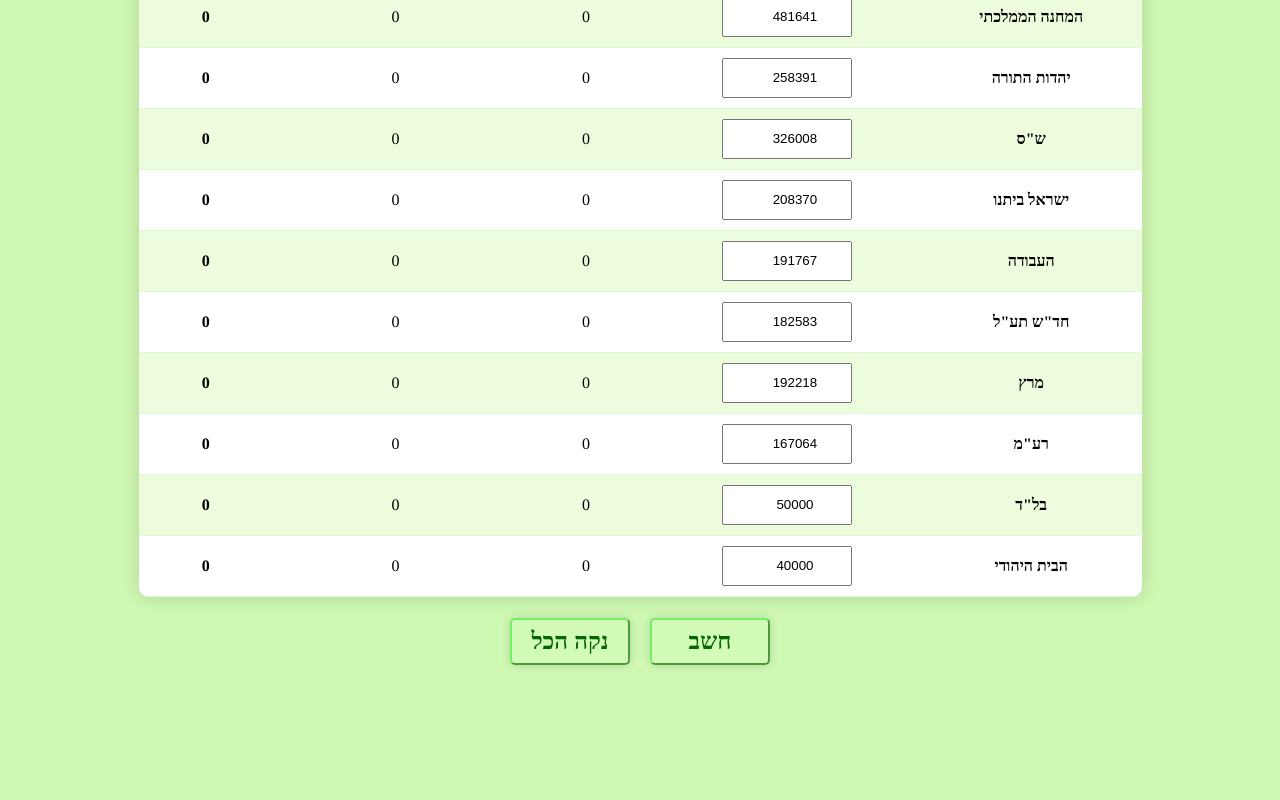
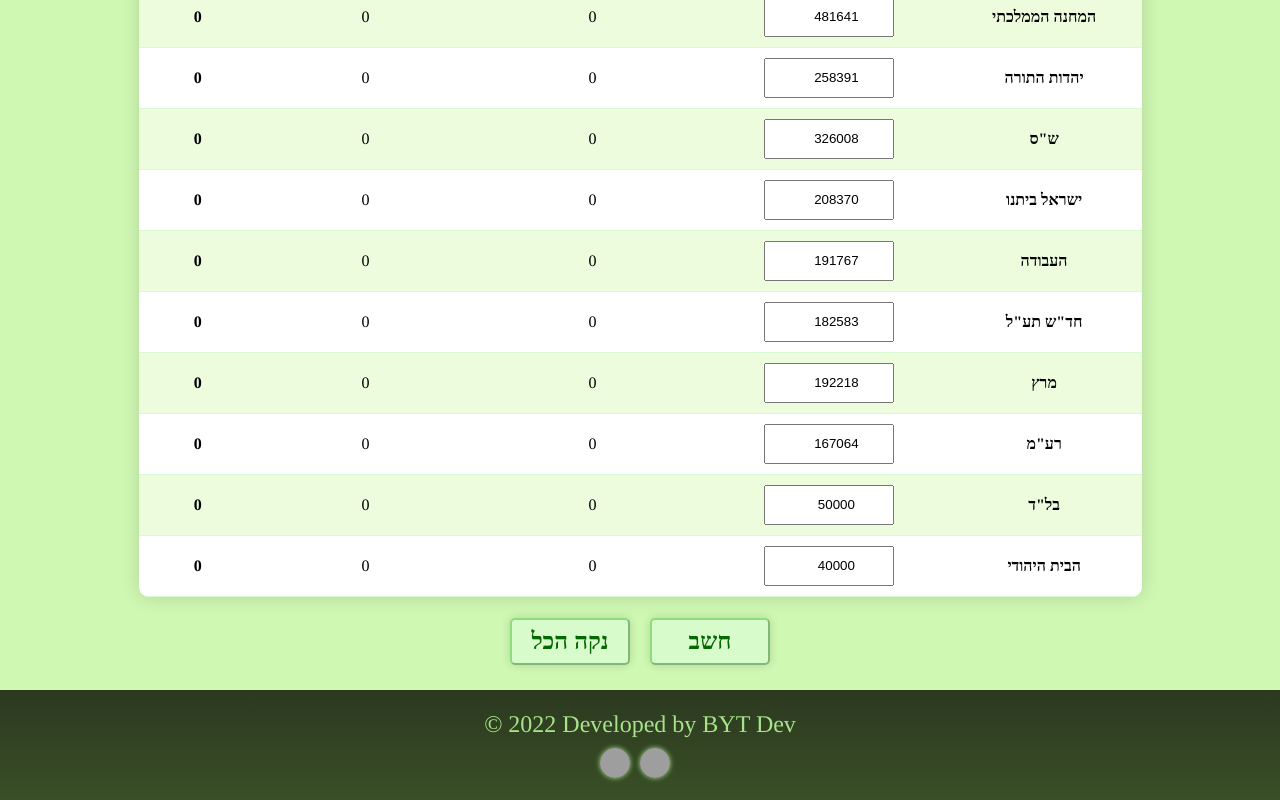
Before and after one commit to bytdev2022/bader-ofer-calculator, a React (Create React App) app: page / in a window 1280 px wide. Shown: the part 390-1190 px from the top of the page. Before the commit the page ends 1070 px from the top, so only its background shows below. Built offline with nearby package versions, Linux system fonts and the light colour scheme; grey boxes are pictures that could not be loaded; a web font is replaced by a local one.

Commit message:
footer css

```diff
--- a/src/App.css
+++ b/src/App.css
@@ -33,13 +33,6 @@
   background-color: rgb(224, 250, 198);
 }
 
-
-/*
-.border-data {
-  border-right: 1px outset rgba(197, 243, 177, 0.6);
-}*/
-
-
 #main-container{
   display: flex;
   flex-direction: column;
@@ -63,13 +56,29 @@
   direction: rtl;
   text-align: center;
 }
+
+footer {
+  text-align: center;
+  align-items: center;
+  display: flex;
+  justify-content: center;
+  padding: 5px;
+  background: linear-gradient(rgba(33, 45, 22, 0.94), rgba(56, 77, 37, 0.99)) ;
+  margin-top: 10px;
+  height: 100px;
+  color: #a8e38a;
+  font-family: 'Tinos', serif;
+  font-size: 1.5em;
+
+}
+
 button {
   width: 120px;
   height: auto;
   text-align: center;
-  background-color: rgba(216, 255, 192, 0.5); /* Green */
+  background: rgba(221, 252, 217, 0.64);
   color: #056702;
-  border: 2px outset #70F161;
+  border: 2px outset rgba(41, 182, 25, 0.44);
   padding: 8px 16px;
   margin: 10px;
   text-decoration: none;
@@ -85,15 +94,42 @@
 
 }
 button:hover {
-  background-color: #70F161;
-  color: white;
+  background-color: #95d58c;
+  color: #f1f6ed;
 }
+
+
+#links{
+  display: flex;
+  justify-content: center;
+}
+
+a {
+  margin-right: 10px;
+  margin-top: 10px;
+  cursor: pointer;
+}
+
+img{
+  display: block;
+  height: 30px;
+  width: 30px;
+  border-radius: 50%;
+  box-shadow: 0 0 5px #a8e38a;
+  transition: all 700ms;
+}
+
+img:hover{
+  box-shadow: 0 0 15px #a8e38a;
+}
+
 input {
   padding: 3px;
   width: 120px;
   height: 30px;
-  text-align: center;
+  text-align: center
 }
+
 #header {
   font-size: 3em;
 }
@@ -104,7 +140,7 @@
 .block {
   font-family: 'Bona Nova', serif;
   font-size: 1.8em;
-  color: #45b235;
+  color: #3b7533;
 }
 
 @media (max-width: 500px) {
--- a/src/App.js
+++ b/src/App.js
@@ -192,6 +192,7 @@
         ],
         results: false,
     }
+
     calculate = () => {
         this.state.partiesResults.forEach((party) => {
             party.mandates = 0;
@@ -227,8 +228,8 @@
             let votesPerMandate = groups[i].votes / groupMandates;
             for (let j = 0; j < groups[i].names.length; j++) {
                 let partyIndex = partiesOverBlockageThreshold.findIndex(party => party.name === groups[i].names[j])
-                if (partyIndex >= 0){
-                    if (partiesOverBlockageThreshold[partyIndex].mandates < Math.floor(partiesOverBlockageThreshold[partyIndex].votes / votesPerMandate)){
+                if (partyIndex >= 0) {
+                    if (partiesOverBlockageThreshold[partyIndex].mandates < Math.floor(partiesOverBlockageThreshold[partyIndex].votes / votesPerMandate)) {
                         partiesOverBlockageThreshold[partyIndex].moreMandates += 1;
                     }
                     partiesOverBlockageThreshold[partyIndex].next_mandate_votes_per_mandate = partiesOverBlockageThreshold[partyIndex].votes / (partiesOverBlockageThreshold[partyIndex].mandates + partiesOverBlockageThreshold[partyIndex].moreMandates + 1);
@@ -250,9 +251,9 @@
         })
     }
 
-    updateGroupsFromParties = (partiesOverBlockageThreshold)=>{
-        for (let i =0; i < groups.length; i++){
-            let group = partiesOverBlockageThreshold.filter((party)=> groups[i]["names"].includes(party["name"]))
+    updateGroupsFromParties = (partiesOverBlockageThreshold) => {
+        for (let i = 0; i < groups.length; i++) {
+            let group = partiesOverBlockageThreshold.filter((party) => groups[i]["names"].includes(party["name"]))
             groups[i]["votes"] = this.sumOfPropertyInObjectsArray(group, ["votes"])
             groups[i]["mandates"] = this.sumOfPropertyInObjectsArray(group, ["mandates"])
             groups[i]["next_mandate_votes_per_mandate"] = groups[i].votes / (groups[i].mandates + 1)
@@ -335,7 +336,7 @@
                                 קולות
                             </th>
                             <th className={"border-header"}>
-                                מרחק
+                                מרחק למנדט הבא
                             </th>
                             <th className={"border-header"}>
                                 לפני באדר עופר
@@ -412,6 +413,21 @@
                         </div>
                     }
                 </div>
+                <div id={"footer"}>
+                    <footer>
+                        <div>
+                            © 2022 Developed by BYT Dev
+                            <div id={"links"}>
+                            <a rel={"noreferrer noopener"} target={"_blank"} href={"https://github.com/bytdev2022/bader-ofer-calculator"}>
+                            <img src={"https://play-lh.googleusercontent.com/PCpXdqvUWfCW1mXhH1Y_98yBpgsWxuTSTofy3NGMo9yBTATDyzVkqU580bfSln50bFU"} alt={"git"} />
+                            </a>
+                            <a rel={"noreferrer noopener"} target={"_blank"} href={"https://www.linkedin.com/in/yitzhak-amsalem/"}>
+                                <img src={"https://www.hon.co.il/wp-content/uploads/2019/09/%D7%9C%D7%99%D7%A0%D7%A7%D7%93%D7%90%D7%99%D7%9F-480x480.png"} alt={"linkedin"} />
+                            </a>
+                            </div>
+                        </div>
+                    </footer>
+                </div>
             </div>
         );
 
```
Also changed, not shown: 1 other file (tests, documents, lock files or other folders).
